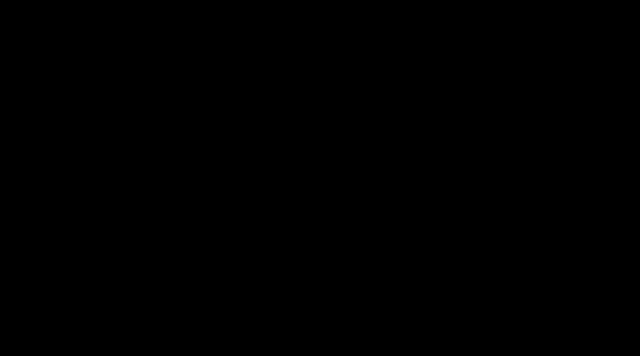
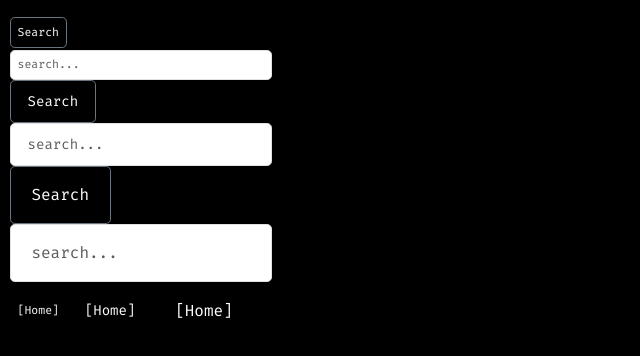
Before and after one commit to IndexOffy/tor-network-app-search, a React (Create React App) app in the folder app/: page /demo in a window 1280 px wide. Before the commit this address had no page. Shown: the top 356 px of the page, without its empty margins (0-640 px from the left). Built offline with nearby package versions, Linux system fonts and the light colour scheme.

Commit message:
⚙️ FEATURE: Update Pages

```diff
--- a/app/src/config/router.js
+++ b/app/src/config/router.js
@@ -1,11 +1,13 @@
 import { BrowserRouter, Routes, Route } from 'react-router-dom'
 import HomeHook from '../hooks/home';
+import DemoPage from '../pages/demo';
 
 const RouteNavigation = (props) => {
   const routes = (
     <Routes>
       <Route path="/">
         <Route index element={<HomeHook {...props} />} />
+        <Route path='/demo' element={<DemoPage {...props} />} />
       </Route>
     </Routes>
   );
--- /dev/null
+++ b/app/src/hooks/demo/index.js
@@ -0,0 +1,9 @@
+import { DemoPage } from '../../pages';
+
+const HomeHook = (props) => {
+    return (
+        <DemoPage />
+    )
+};
+
+export default HomeHook;
--- /dev/null
+++ b/app/src/pages/demo/index.js
@@ -0,0 +1,25 @@
+import '../../components/_settings/_base.css'
+import Button from '../../components/atoms/button'
+import Input from '../../components/atoms/input'
+
+
+const DemoPage = () => {
+  return (
+    <div className="App container py-3">
+      <Button theme='dark' size='small'>Search</Button>
+      <Input theme='dark' placeholder='search...' size='small'></Input>
+
+      <Button theme='dark' size='medium'>Search</Button>
+      <Input theme='dark' placeholder='search...' size='medium'></Input>
+
+      <Button theme='dark' size='large'>Search</Button>
+      <Input theme='dark' placeholder='search...' size='large'></Input>
+
+      <Button theme='menu-dark' size='small'>[Home]</Button>
+      <Button theme='menu-dark' size='medium'>[Home]</Button>
+      <Button theme='menu-dark' size='large'>[Home]</Button>
+    </div>
+  )
+}
+
+export default DemoPage;
--- a/app/src/pages/home/index.js
+++ b/app/src/pages/home/index.js
@@ -1,24 +1,9 @@
 import '../../components/_settings/_base.css'
-import Button from '../../components/atoms/button'
-import Input from '../../components/atoms/input'
 
 
 const HomePage = () => {
   return (
-    <div className="App container py-3">
-      <Button theme='dark' size='small'>Search</Button>
-      <Input theme='dark' placeholder='search...' size='small'></Input>
-
-      <Button theme='dark' size='medium'>Search</Button>
-      <Input theme='dark' placeholder='search...' size='medium'></Input>
-
-      <Button theme='dark' size='large'>Search</Button>
-      <Input theme='dark' placeholder='search...' size='large'></Input>
-
-      <Button theme='menu-dark' size='small'>[Home]</Button>
-      <Button theme='menu-dark' size='medium'>[Home]</Button>
-      <Button theme='menu-dark' size='large'>[Home]</Button>
-    </div>
+    <div className="App"></div>
   )
 }
 
```
